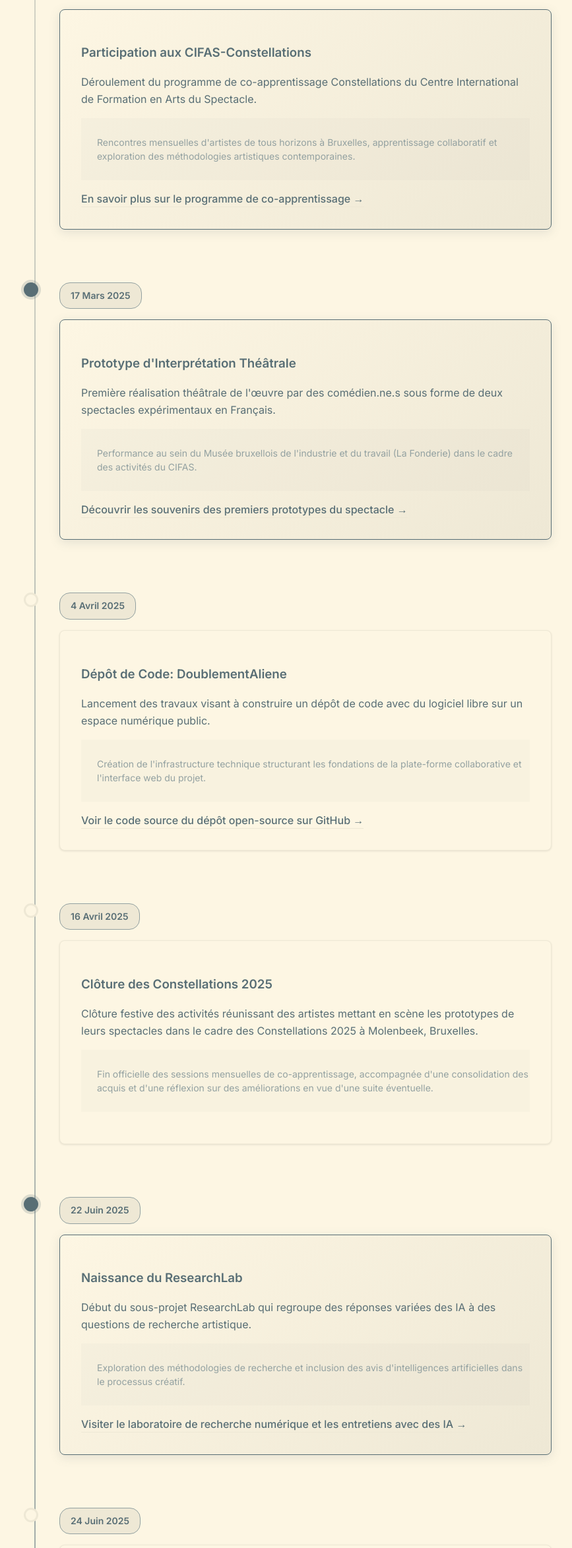
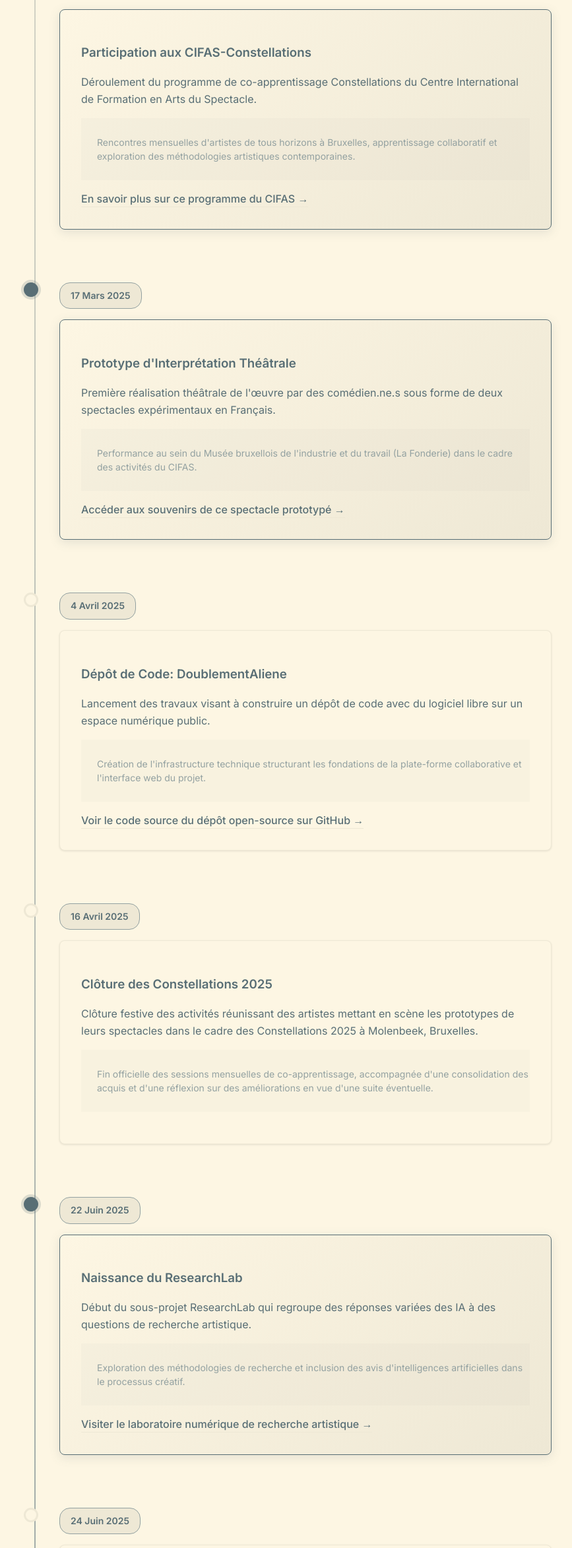
Before and after one commit to daqhris/DoublementAliene, a Next.js app: page /timeline in a window 1280 px wide. Shown: the part 1875-4221 px from the top of the page at 66% size, without its empty margins (204-1071 px from the left). Built offline with nearby package versions, Linux system fonts and the light colour scheme; no server answers.

Commit message:
timeline words editing

```diff
--- a/app/timeline/page.tsx
+++ b/app/timeline/page.tsx
@@ -116,7 +116,7 @@ export default function TimelinePage() {
       details: "Rencontres mensuelles d'artistes de tous horizons à Bruxelles, apprentissage collaboratif et exploration des méthodologies artistiques contemporaines.",
       link: {
         url: "/about",
-        text: "En savoir plus sur le programme de co-apprentissage"
+        text: "En savoir plus sur ce programme du CIFAS"
       },
       isHighlight: true
     },
@@ -127,7 +127,7 @@ export default function TimelinePage() {
       details: "Performance au sein du Musée bruxellois de l'industrie et du travail (La Fonderie) dans le cadre des activités du CIFAS.",
       link: {
         url: "/performance",
-        text: "Découvrir les souvenirs des premiers prototypes du spectacle"
+        text: "Accéder aux souvenirs de ce spectacle prototypé"
       },
       isHighlight: true
     },
@@ -155,7 +155,7 @@ export default function TimelinePage() {
       details: "Exploration des méthodologies de recherche et inclusion des avis d'intelligences artificielles dans le processus créatif.",
       link: {
         url: "/research",
-        text: "Visiter le laboratoire de recherche numérique et les entretiens avec des IA"
+        text: "Visiter le laboratoire numérique de recherche artistique"
       },
       isHighlight: true
     },
```
